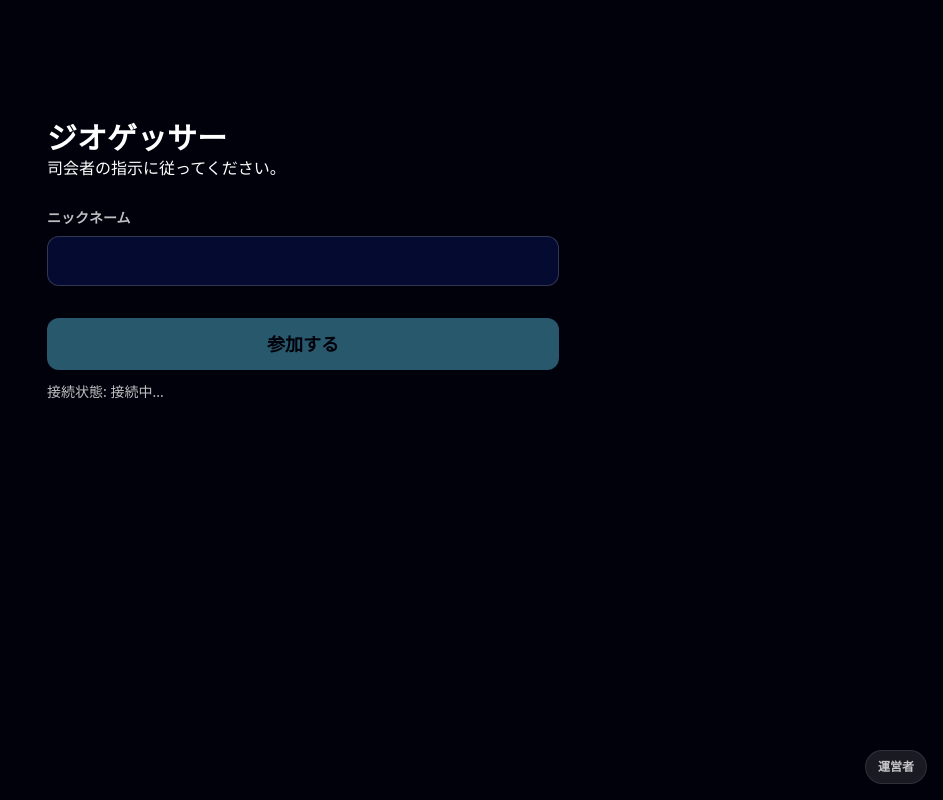
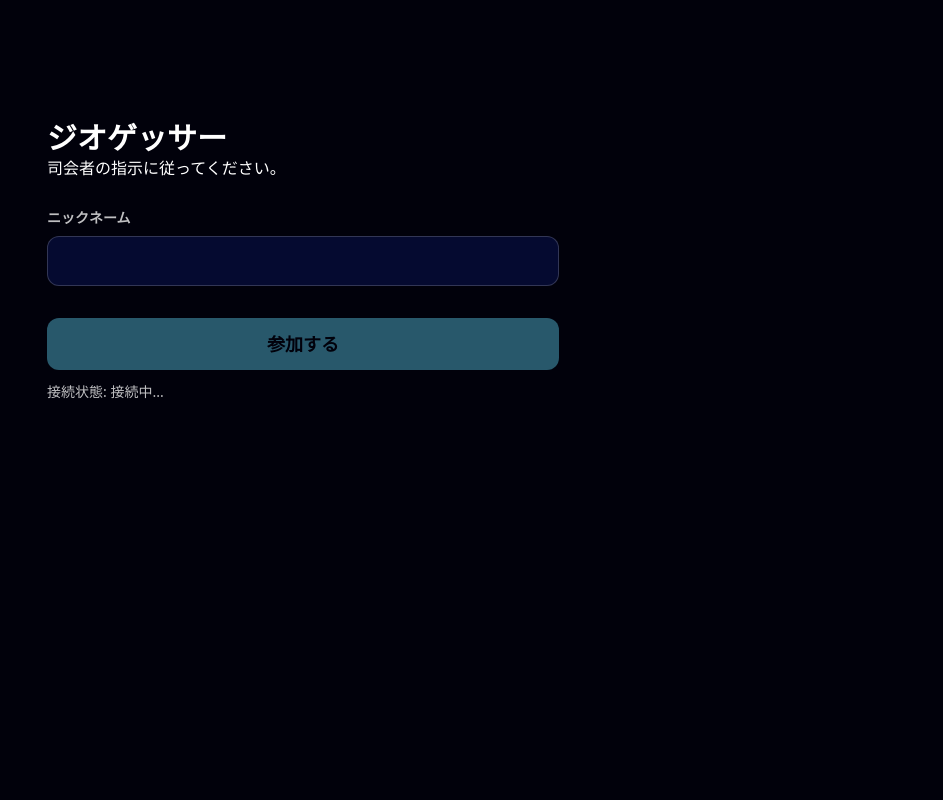
Before and after one commit to Ryosei1009/2026miraisai_geogod_app, a React (Vite) app in the folder client/: page / in a window 1280 px wide. Shown: the whole page, without its empty margins (337-1280 px from the left). Built offline with nearby package versions, Linux system fonts and the light colour scheme; no server answers.

Commit message:
運営者での参加ボタン削除

```diff
--- a/client/src/App.jsx
+++ b/client/src/App.jsx
@@ -456,17 +456,6 @@ export default function App() {
 
                     <p className="mt-3 text-sm text-muted">接続状態: {socketReady ? "接続済み" : "接続中..."}</p>
                 </section>
-                {!joined && !showAdminPanel && (
-                    <button
-                        onClick={() => {
-                            setShowAdminPanel(true);
-                            setWantsAdmin(true);
-                        }}
-                        className="fixed bottom-4 right-4 rounded-full border border-white/10 bg-white/10 px-3 py-2 text-xs font-semibold text-muted backdrop-blur"
-                    >
-                        運営者
-                    </button>
-                )}
             </main>
         );
     }
```
